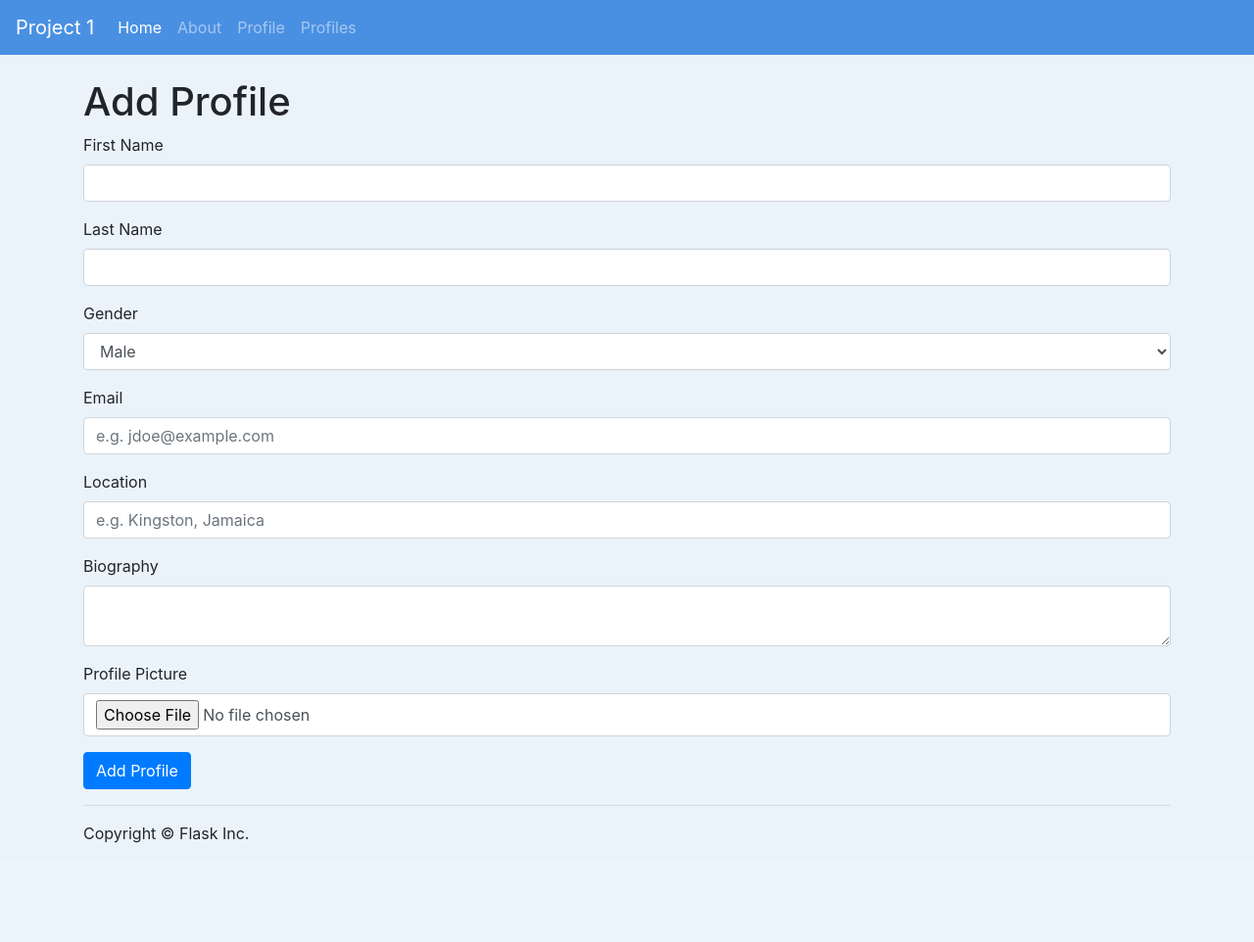
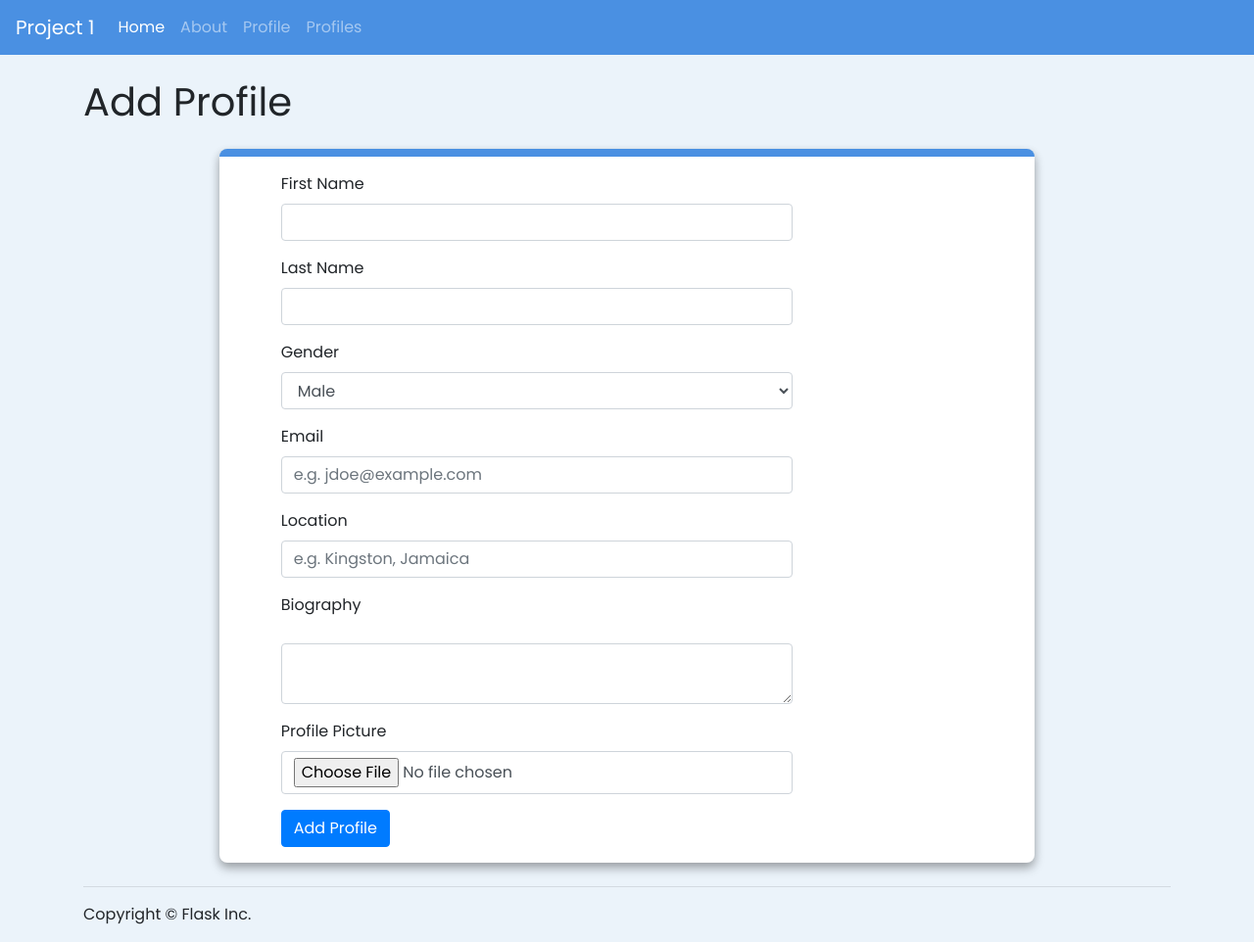
Before and after one commit to natechris-devine/info3180-project1, a Flask app: page /profile in a window 1280 px wide. Shown: the whole page at 98% size. Before the commit the page ends 861 px from the top, so only its background shows below. Run offline with Flask 2, Linux system fonts and the light colour scheme; some libraries are stand-ins or nearby versions.

Commit message:
Style updates to form, detailed profiles, and font

```diff
--- a/app/static/css/app.css
+++ b/app/static/css/app.css
@@ -1,6 +1,15 @@
+@import url('https://fonts.googleapis.com/css2?family=Poppins:wght@400;600&display=swap');
+
+
+
 body {
+    font-family: 'Poppins', sans-serif;
     padding-top: 5rem;
     background-color: rgb(235, 243, 250);
+}
+
+i {
+    margin-right: 0.5rem;
 }
 
 .card-form {
@@ -24,8 +33,9 @@ body {
     max-width: 75%;
 }
 
-.detailed-profile-img {
-
+.profile-desc {
+    color: #8f8c8c;
+    font-weight: 500;
 }
 
 .bg-primary{
@@ -56,6 +66,10 @@ body {
     width: 15rem;
 }
 
+#bio {
+    margin-top: 1.2rem;
+}
+
 /* Bootstrap modifications */
 .row {
     background-color: white;
--- a/app/templates/add_profile.html
+++ b/app/templates/add_profile.html
@@ -4,37 +4,39 @@
 {% include 'flash_messages.html' %}
 <h1 class="page-header">Add Profile</h1>
 <div>
-    <form action="{{ url_for('add_profile')}}" method="post" enctype="multipart/form-data">
+    <form class="card-form detailed-profile row align-items-center my-4 px-5 py-3 shadow-r mx-auto" action="{{ url_for('add_profile')}}" method="post" enctype="multipart/form-data">
         {{ form.csrf_token }}
-        <div class="form-group">
+        <div class="col-sm-9 form-group">
             {{ form.first_name.label('First Name') }}
             {{ form.first_name(class='form-control') }}
         </div>
-        <div class="form-group">
+        <div class="col-sm-9 form-group">
             {{ form.last_name.label('Last Name') }}
             {{ form.last_name(class='form-control') }}
         </div>
-        <div class="form-group">
+        <div class="col-sm-9 form-group">
             {{ form.gender.label('Gender') }}
             {{ form.gender(class='form-control', placeholder='Select Gender') }}
         </div>
-        <div class="form-group">
+        <div class="col-sm-9 form-group">
             {{ form.email.label('Email') }}
             {{ form.email(class='form-control', placeholder='e.g. jdoe@example.com') }}
         </div>
-        <div class="form-group">
+        <div class="col-sm-9 form-group">
             {{ form.location.label('Location') }}
             {{ form.location(class='form-control', placeholder='e.g. Kingston, Jamaica') }}
         </div>
-        <div class="form-group">
+        <div class="col-sm-9 form-group">
             {{ form.bio.label('Biography') }}
             {{ form.bio(class='form-control') }}
         </div>
-        <div class="form-group">
+        <div class="col-sm-9 form-group">
             {{ form.profile_picture.label('Profile Picture') }}
             {{ form.profile_picture(class='form-control') }}
         </div>
-        <button type="submit" name="submit" class="btn btn-primary">Add Profile</button>
+        <div class="col-sm-4">
+            <button type="submit" name="submit" class="btn btn-primary">Add Profile</button>
+        </div>
 
     </form>
 </div>
--- a/app/templates/base.html
+++ b/app/templates/base.html
@@ -5,7 +5,7 @@
     <meta http-equiv="X-UA-Compatible" content="IE=edge">
     <meta name="viewport" content="width=device-width, initial-scale=1">
     <!-- The above 3 meta tags *must* come first in the head; any other head content must come *after* these tags -->
-    <title>INFO3180 Lab 5</title>
+    <title>INFO3180 Project 1</title>
 
     <!-- Bootstrap -->
     <link href="/static/css/bootstrap.min.css" rel="stylesheet">
--- a/app/templates/view_profiles.html
+++ b/app/templates/view_profiles.html
@@ -11,8 +11,10 @@
             </div>
             <div class="col-sm-6">
                 <h4>{{ profile.first_name }} {{ profile.last_name }}</h4>
-                <p class=""><i class="fa fa-user fa-fw"></i>{{ profile.gender }}</p>
-                <p class=""><i class="fas fa-map-marker-alt fa-fw"></i>{{ profile.location }}</p>
+                <div class="profile-desc">
+                    <p class=""><i class="fa fa-user fa-fw"></i>{{ profile.gender }}</p>
+                    <p class=""><i class="fas fa-map-marker-alt fa-fw"></i>{{ profile.location }}</p>
+                </div>
             </div>
             <div class="col-sm-3">
                 <button class="btn btn-success view-p-btn" onclick="window.location.href = '{{ url_for('view_profile', userid = profile.id) }}';">View Profile</button>
```
Also changed, not shown: app/templates/home.html (+4 -3 lines), app/templates/profile_details.html (+6 -4 lines).
